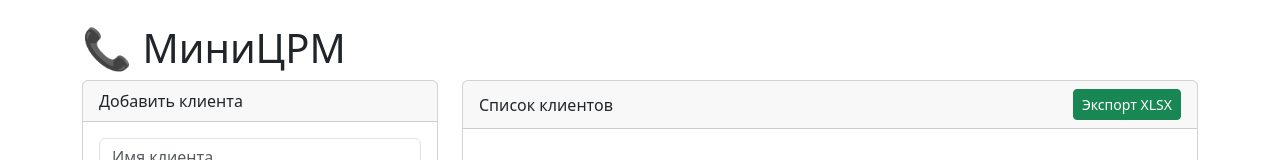
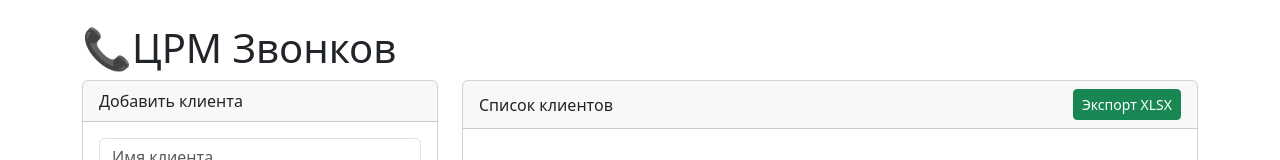
Before and after one commit to xsilencex2/CRMProCall, a plain HTML site: page index.html in a window 1280 px wide. Shown: the top 160 px of the page. Drawn offline with nearby package versions, Linux system fonts and the light colour scheme.

Commit message:
Update index.html

```diff
--- a/index.html
+++ b/index.html
@@ -3,7 +3,7 @@
 <head>
     <meta charset="UTF-8">
     <meta name="viewport" content="width=device-width, initial-scale=1.0">
-    <title>📞 МиниЦРМ</title>
+    <title>📞 ЦРМ</title>
     <!-- Подключение SheetJS -->
     <script src="https://cdnjs.cloudflare.com/ajax/libs/xlsx/0.18.5/xlsx.full.min.js"></script>
     <!-- Подключение FileSaver.js -->
@@ -15,7 +15,7 @@
 </head>
 <body>
     <div class="container mt-4">
-        <h1>📞 МиниЦРМ</h1>
+        <h1>📞ЦРМ Звонков</h1>
         <div class="row">
             <div class="col-md-4 mb-4">
                 <div class="card">
```
